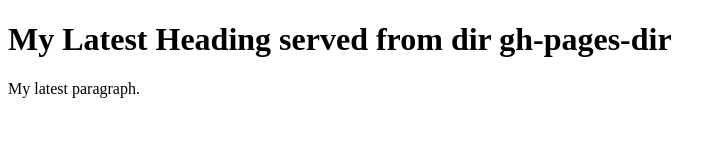
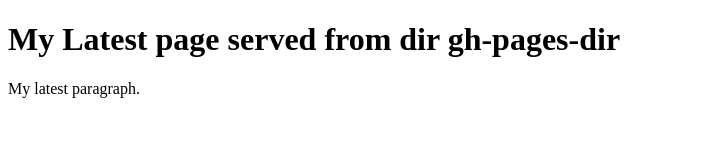
Before and after one commit to aqeeleurus/publish-to-gh-pages-latest, a plain HTML site: page gh-pages-dir/index.html in a window 1280 px wide. Shown: the whole page, without its empty margins (0-726 px from the left). Drawn offline with Linux system fonts and the light colour scheme.

Commit message:
Update index.html

```diff
--- a/gh-pages-dir/index.html
+++ b/gh-pages-dir/index.html
@@ -1,7 +1,7 @@
 <!DOCTYPE html>
 <html>
 <body>
-<h1>My Latest Heading served from dir gh-pages-dir</h1>
+<h1>My Latest page served from dir gh-pages-dir</h1>
 <p>My latest paragraph.</p>
 </body>
 </html>
```
